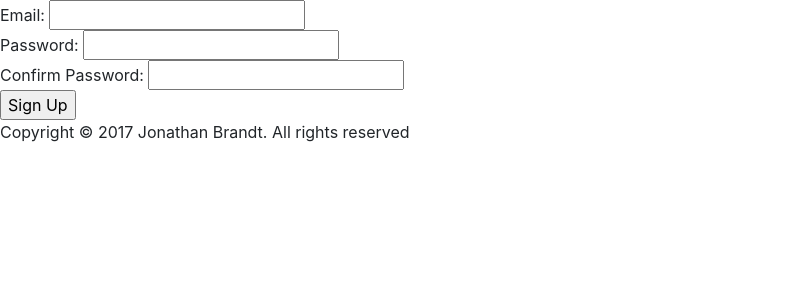
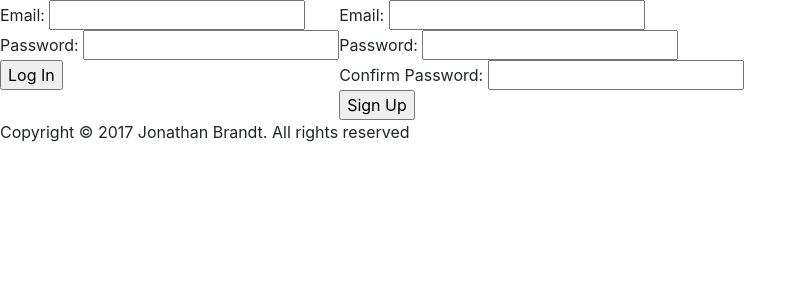
Before and after one commit to JBrandt72/SE26605, a PHP site: page /shoppingcart/admin/login.php in a window 1280 px wide. Shown: the part 70-370 px from the top of the page, without its empty margins (0-807 px from the left). Run offline with PHP 8.4, Linux system fonts and the light colour scheme.

Commit message:
login hash added

```diff
--- a/shoppingcart/admin/functions.php
+++ b/shoppingcart/admin/functions.php
@@ -24,7 +24,7 @@ function getUserLogin($db, $email)
         $sql = $db->prepare("SELECT * FROM users WHERE email = :email");
         $sql->bindParam(':email', $email);
         $sql->execute();
-        $row = $sql->fetchAll(PDO::FETCH_ASSOC);
+        $row = $sql->fetch(PDO::FETCH_ASSOC);
         return $row;
     } catch(PDOException $e) {
         die("There was a problem getting the record.");
--- a/shoppingcart/admin/login.php
+++ b/shoppingcart/admin/login.php
@@ -9,7 +9,7 @@
     require_once("../assets/dbconn.php");
     include_once("../assets/header.php");
     require_once("functions.php");
-    //include_once("loginform.php");
+    include_once("loginform.php");
     include_once("signupform.php");
 
     $db = dbConn(); //Connects to db
@@ -20,22 +20,31 @@
     $pwd = filter_input(INPUT_POST, 'pwd', FILTER_SANITIZE_STRING) ?? "";
     $conpwd = filter_input(INPUT_POST, 'conpwd', FILTER_SANITIZE_STRING) ?? "";
 
+    $emailLog = filter_input(INPUT_POST, 'emailLogIn', FILTER_SANITIZE_STRING) ?? "";
+    $pwdLog = filter_input(INPUT_POST, 'pwdLogIn', FILTER_SANITIZE_STRING) ?? "";
+
     switch ($action) {
-        default:
-
-            break;
         case 'Sign Up':
             if($pwd === $conpwd && strlen($pwd) > 0)
             {
-                //$hash = password_hash($pwd, PASSWORD_DEFAULT);
-
-                echo addUser($db, $email, $pwd); //Calls function to get the sorted names for all records
+                $hash = password_hash($pwd, PASSWORD_DEFAULT);
+                echo addUser($db, $email, $hash); //Calls function to get the sorted names for all records
             } else{
-                echo "Password fields must match";
+                echo "Password fields must match and not be left blank";
             }
             break;
         case 'Log In':
+            $user = getUserLogin($db, $emailLog);
+            //echo $user['password'];
+            if(password_verify($pwdLog, $user['password'])){  //used for validation at login
+                echo "valid";
 
+                session_start(); //indicates that this script will need access to session vars
+                $_SESSION['userID']  = $user['user_id'];
+
+            } else {
+                echo "invalid";
+            }
 
             break;
     }
```
